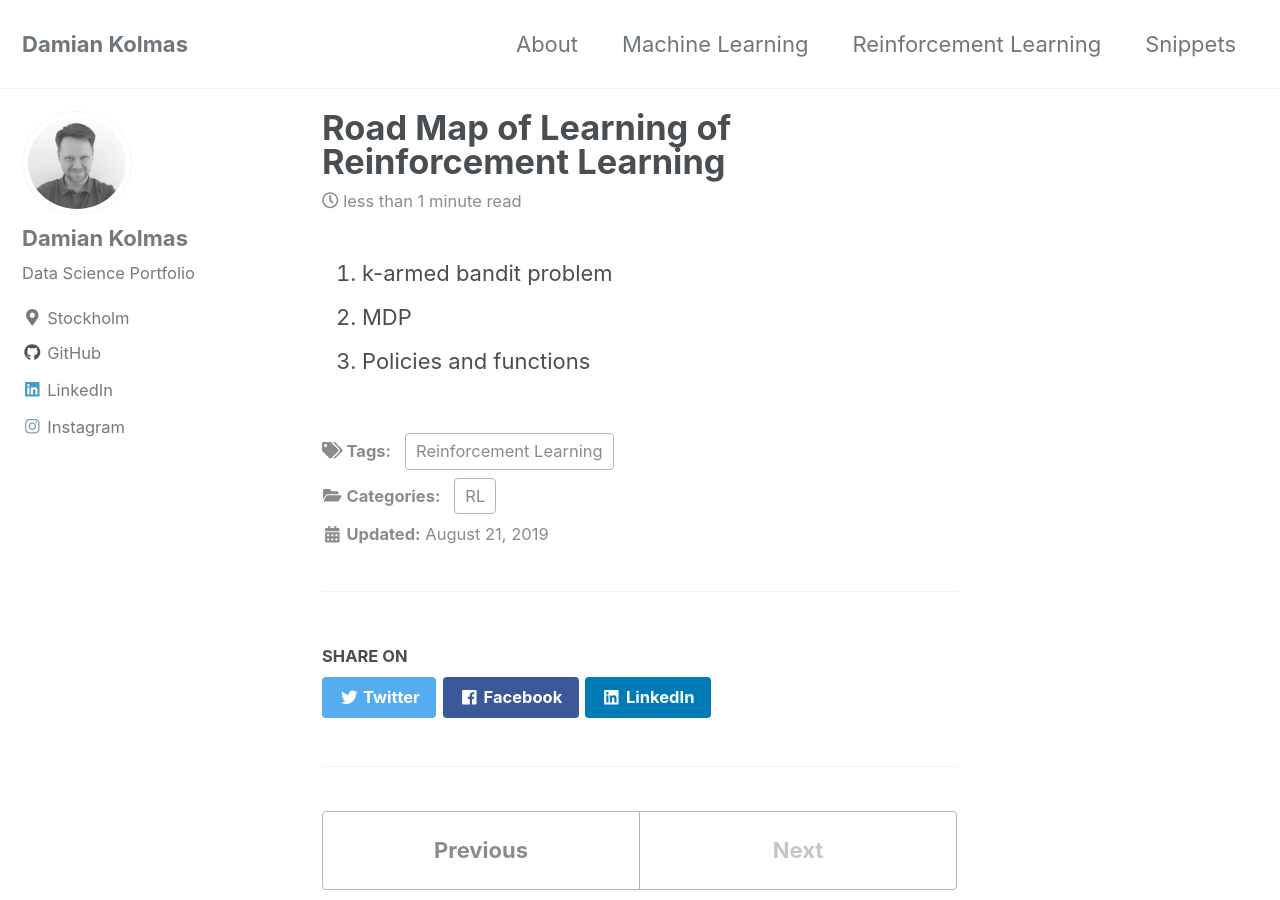
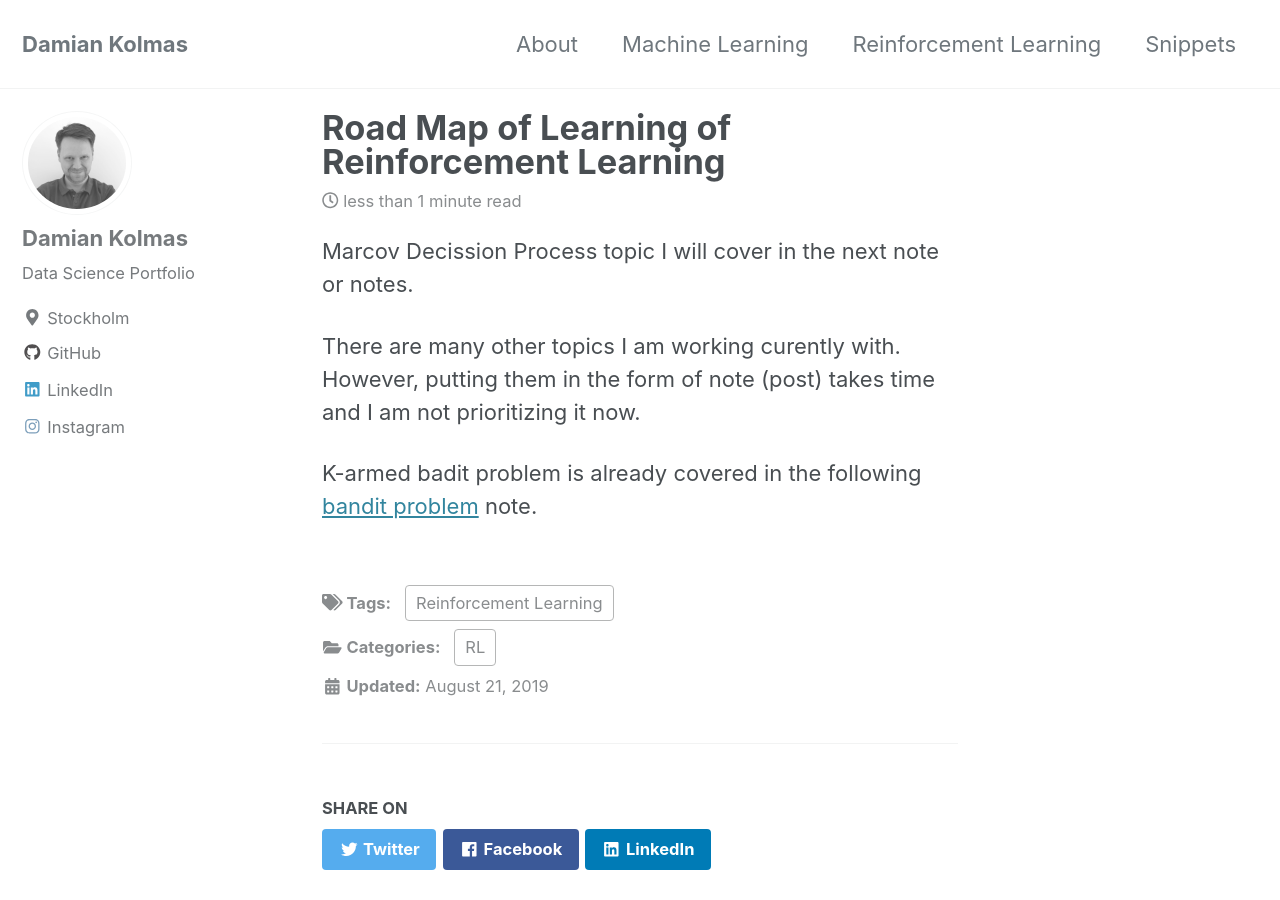
Before and after one commit to DKolmas/DKolmas.github.io, a Jekyll site: the page built from _posts/2019-08-21-Road-Map-Of-Learning.md, in a window 1280 px wide and 900 px high. Built offline with Jekyll 4.4.1, drawn with Linux system fonts in a browser that asks for light colours; cached includes are drawn as plain includes.

Commit message:
updating my current road map note

```diff
--- a/_posts/2019-08-21-Road-Map-Of-Learning.md
+++ b/_posts/2019-08-21-Road-Map-Of-Learning.md
@@ -7,6 +7,8 @@ excerpt: "What are reasonable step in learning process of Reinforcement Learning
 mathjax: "true"
 ---
 
-1. k-armed bandit problem
-2. MDP
-3. Policies and functions
+Marcov Decission Process topic I will cover in the next note or notes.
+
+There are many other topics I am working curently with. However, putting them in the form of note (post) takes time and I am not prioritizing it now.
+
+K-armed badit problem is already covered in the following [bandit problem](http://www.damiankolmas.com/rl/Bandit-problem/) note.
```
